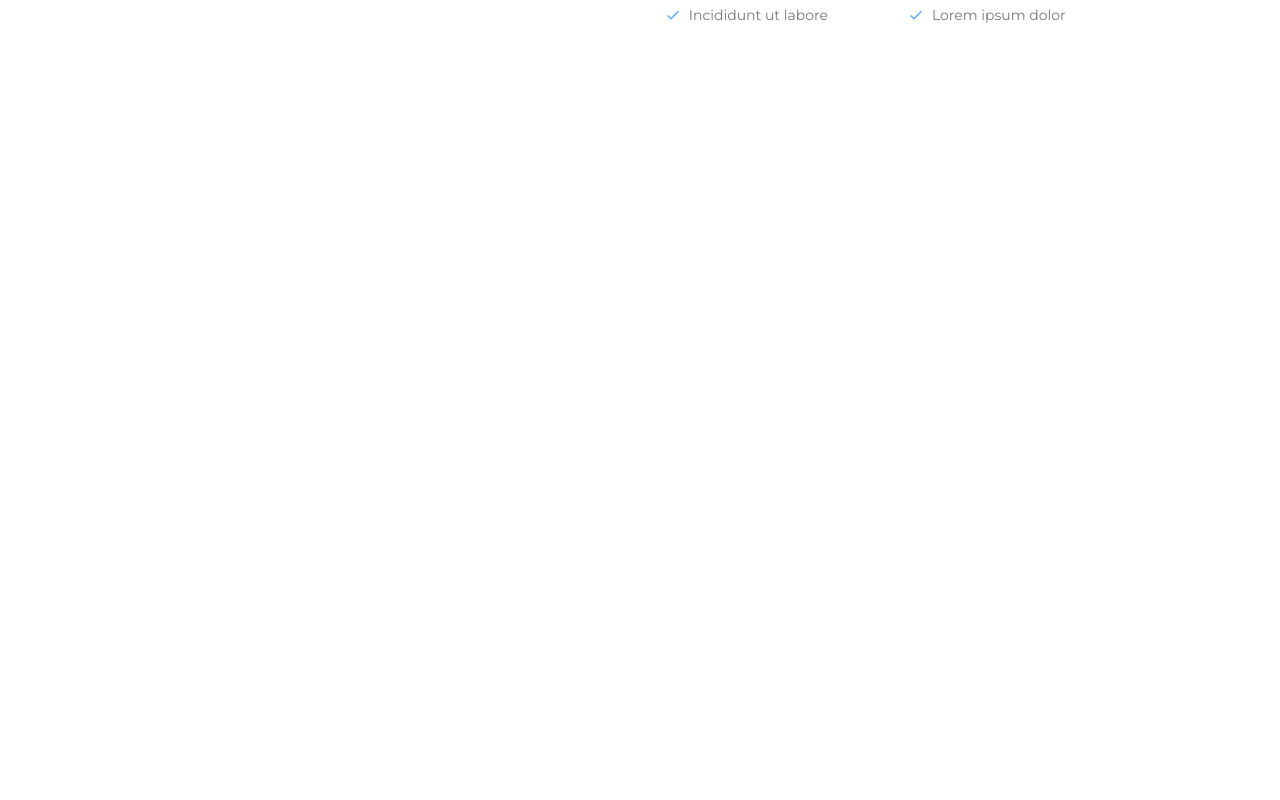
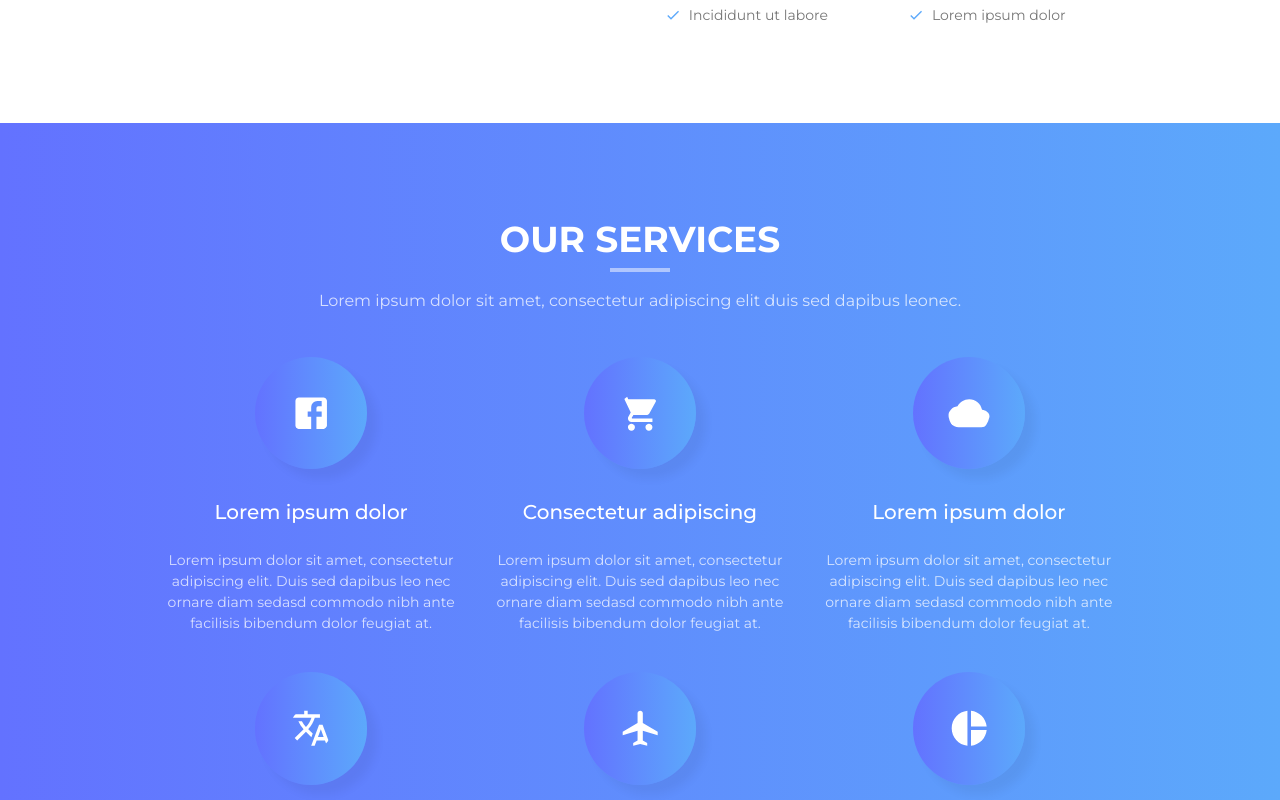
Before and after one commit to trkha16/Landing-Page, a React (Create React App) app: page / in a window 1280 px wide. Shown: the part 1100-1900 px from the top of the page. Before the commit the page ends 1223 px from the top, so only its background shows below. Built offline with nearby package versions, Linux system fonts and the light colour scheme.

Commit message:
update ourservices components

```diff
--- a/src/App.js
+++ b/src/App.js
@@ -3,6 +3,7 @@ import About from "./components/About";
 import Features from "./components/Features";
 
 import Navbar from "./components/Navbar";
+import OurService from "./components/OurService";
 
 function App() {
     return (
@@ -10,6 +11,7 @@ function App() {
             <Navbar />
             <Features />
             <About />
+            <OurService />
         </div>
     );
 }
--- /dev/null
+++ b/src/components/OurService.js
@@ -0,0 +1,143 @@
+import { makeStyles } from "@material-ui/core";
+import { Grid } from "@material-ui/core";
+
+import {
+    AirplanemodeActive,
+    Cloud,
+    Facebook,
+    PieChart,
+    ShoppingCart,
+    Translate,
+} from "@material-ui/icons";
+
+const useStyles = makeStyles({
+    root: {
+        width: "100%",
+        background: "linear-gradient(to right, #6372ff 0%, #5ca9fb 100%)",
+        color: "white",
+    },
+    container: {
+        padding: "5% 10%",
+    },
+    titleContainer: {
+        "& h2": {
+            position: "relative",
+            fontSize: "36px",
+            fontWeight: 800,
+            textTransform: "uppercase",
+            "&::after": {
+                position: "absolute",
+                content: "''",
+                background: "rgba(255,255,255,.5)",
+                height: "4px",
+                width: "60px",
+                bottom: "-0.7rem",
+                left: "50%",
+                marginLeft: "-30px",
+            },
+        },
+        "& p": {
+            color: "rgba(255,255,255,.75)",
+            fontSize: "16px",
+        },
+    },
+    itemContainer: {
+        padding: "3%",
+        "& h4": {
+            fontSize: "20px",
+            fontWeight: 500,
+        },
+        "& p": {
+            fontSize: "14px",
+            color: "rgba(255,255,255,.75)",
+            lineHeight: "1.5",
+            textAlign: "center",
+        },
+    },
+    icon: {
+        "& svg": {
+            fontSize: "42px",
+            background: "linear-gradient(to right, #6372ff 0%, #5ca9fb 100%)",
+            borderRadius: 999,
+            padding: "2.2rem",
+            textAlign: "center",
+            boxShadow: "10px 10px 10px rgb(0 0 0 / 5%)",
+        },
+    },
+});
+
+export default function OurService() {
+    const classes = useStyles();
+
+    return (
+        <div className={classes.root}>
+            <div className={classes.container}>
+                <div className={classes.titleContainer}>
+                    <h2>our services</h2>
+                    <p>
+                        Lorem ipsum dolor sit amet, consectetur adipiscing elit
+                        duis sed dapibus leonec.
+                    </p>
+                </div>
+                <Grid container className={classes.itemContainer} spacing={3}>
+                    {ServiceItems.map((item) => (
+                        <Grid item xs={12} md={4}>
+                            <div className={classes.icon}>{item.icon}</div>
+                            <h4>{item.title}</h4>
+                            <p>{item.content}</p>
+                        </Grid>
+                    ))}
+                </Grid>
+            </div>
+        </div>
+    );
+}
+
+const ServiceItems = [
+    {
+        id: 1,
+        icon: <Facebook />,
+        title: "Lorem ipsum dolor",
+        content:
+            "Lorem ipsum dolor sit amet, consectetur adipiscing elit. Duis sed dapibus leo nec ornare diam sedasd commodo nibh ante facilisis bibendum dolor feugiat at.",
+    },
+    {
+        id: 2,
+        icon: <ShoppingCart />,
+        title: "Consectetur adipiscing",
+        content:
+            "Lorem ipsum dolor sit amet, consectetur adipiscing elit. Duis sed dapibus leo nec ornare diam sedasd commodo nibh ante facilisis bibendum dolor feugiat at.",
+    },
+    {
+        id: 3,
+        icon: <Cloud />,
+
+        title: "Lorem ipsum dolor",
+        content:
+            "Lorem ipsum dolor sit amet, consectetur adipiscing elit. Duis sed dapibus leo nec ornare diam sedasd commodo nibh ante facilisis bibendum dolor feugiat at.",
+    },
+    {
+        id: 4,
+        icon: <Translate />,
+
+        title: "Consectetur adipiscing",
+        content:
+            "Lorem ipsum dolor sit amet, consectetur adipiscing elit. Duis sed dapibus leo nec ornare diam sedasd commodo nibh ante facilisis bibendum dolor feugiat at.",
+    },
+    {
+        id: 5,
+        icon: <AirplanemodeActive />,
+
+        title: "Lorem ipsum dolor",
+        content:
+            "Lorem ipsum dolor sit amet, consectetur adipiscing elit. Duis sed dapibus leo nec ornare diam sedasd commodo nibh ante facilisis bibendum dolor feugiat at.",
+    },
+    {
+        id: 6,
+        icon: <PieChart />,
+
+        title: "Consectetur adipiscing",
+        content:
+            "Lorem ipsum dolor sit amet, consectetur adipiscing elit. Duis sed dapibus leo nec ornare diam sedasd commodo nibh ante facilisis bibendum dolor feugiat at.",
+    },
+];
```
